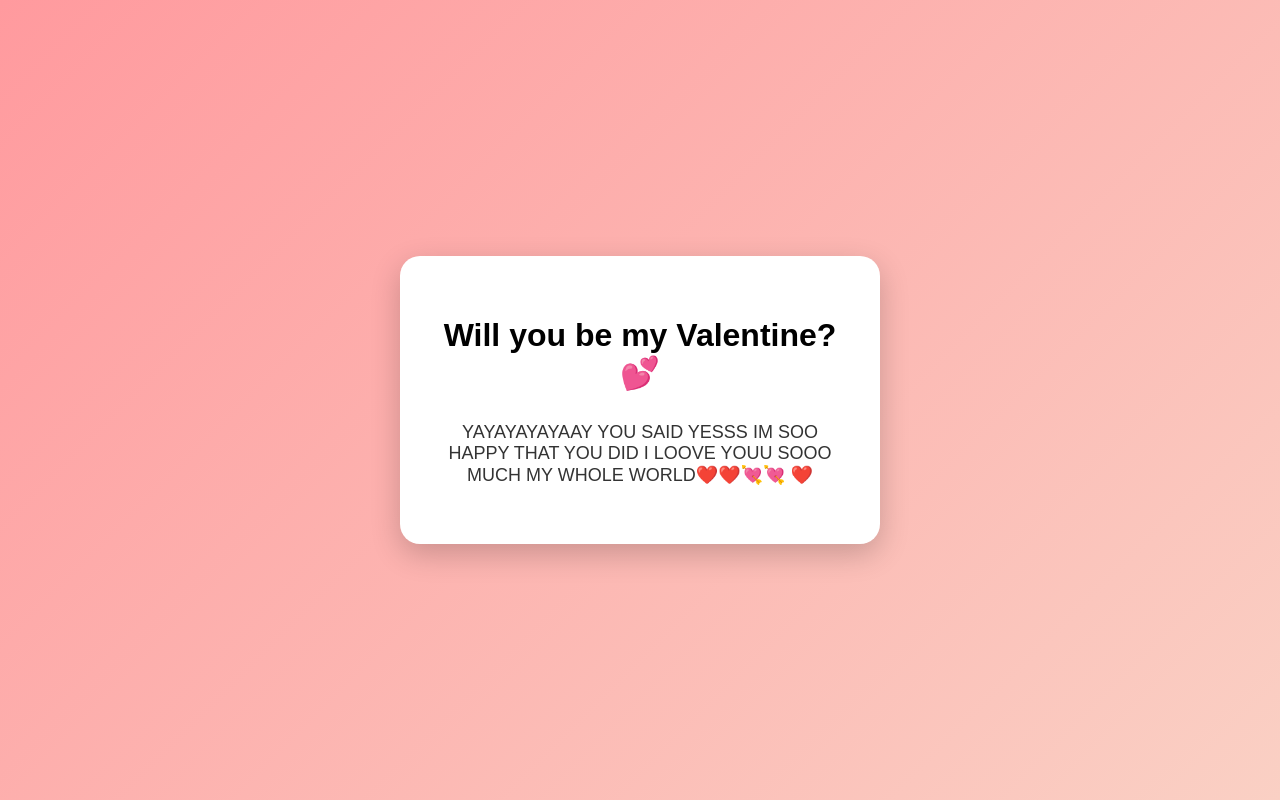
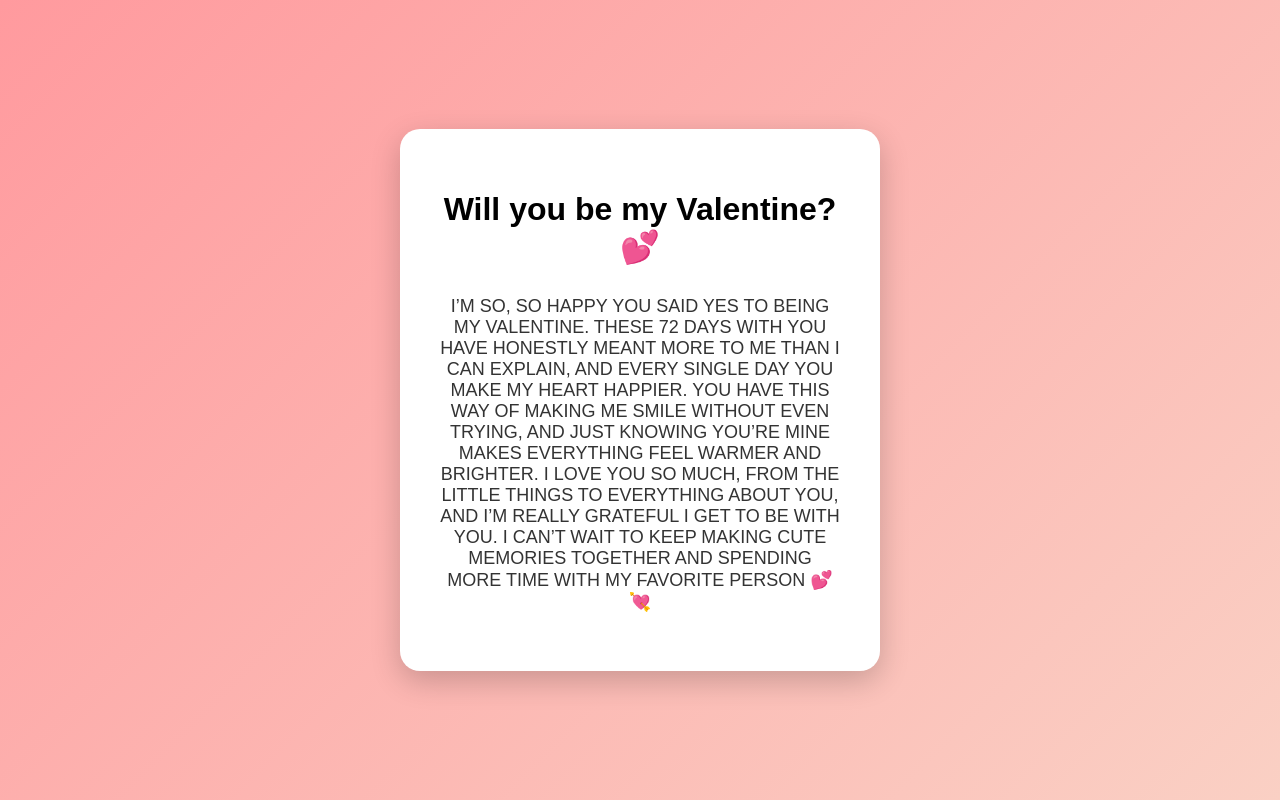
Before and after one commit to codingsbetter/valentine, a plain HTML site: page index.html in a window 1280 px wide. Both pictures are taken after a click on the button "Yes 💖". Drawn offline with Linux system fonts and the light colour scheme.

Commit message:
Update index.html

```diff
--- a/index.html
+++ b/index.html
@@ -64,7 +64,7 @@
     <button id="noBtn">No 🙃</button>
 
     <p id="loveText">
-   YAYAYAYAYAAY YOU SAID YESSS IM SOO HAPPY THAT YOU DID I LOOVE YOUU SOOO MUCH MY WHOLE WORLD❤️❤️💘💘 ❤️
+I’M SO, SO HAPPY YOU SAID YES TO BEING MY VALENTINE. THESE 72 DAYS WITH YOU HAVE HONESTLY MEANT MORE TO ME THAN I CAN EXPLAIN, AND EVERY SINGLE DAY YOU MAKE MY HEART HAPPIER. YOU HAVE THIS WAY OF MAKING ME SMILE WITHOUT EVEN TRYING, AND JUST KNOWING YOU’RE MINE MAKES EVERYTHING FEEL WARMER AND BRIGHTER. I LOVE YOU SO MUCH, FROM THE LITTLE THINGS TO EVERYTHING ABOUT YOU, AND I’M REALLY GRATEFUL I GET TO BE WITH YOU. I CAN’T WAIT TO KEEP MAKING CUTE MEMORIES TOGETHER AND SPENDING MORE TIME WITH MY FAVORITE PERSON 💕💘
     </p>
   </div>
 
```
